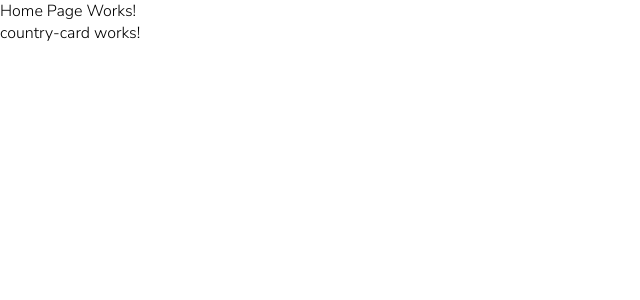
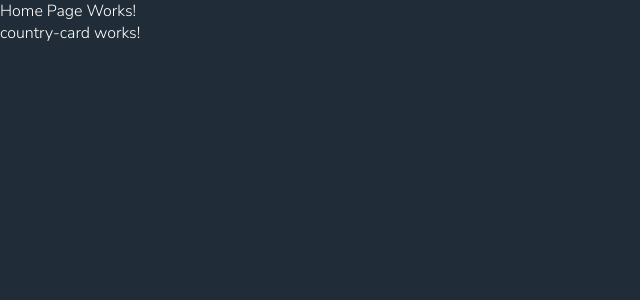
Before and after one commit to Breckles/rest-countries-api, an Angular app: page /home in a window 1280 px wide. Shown: the top 300 px of the page, without its empty margins (0-640 px from the left). Built offline with nearby package versions, Linux system fonts and the light colour scheme.

Commit message:
- defined color palette for app in css - added basic styling to app component

```diff
--- a/src/app/app.component.html
+++ b/src/app/app.component.html
@@ -1,4 +1,5 @@
-<div id="appComponentWrapper">
+<div id="appComponentWrapper"
+     class="dark-mode">
   <header></header>
   <main>
     <router-outlet></router-outlet>
--- a/src/app/app.component.scss
+++ b/src/app/app.component.scss
@@ -0,0 +1,20 @@
+#appComponentWrapper.dark-mode {
+  --app-background-color: hsl(207, 26%, 17%);
+  --card-background-color: hsl(209, 23%, 22%);
+  --input-background-color: hsl(209, 23%, 22%);
+  --text-color: hsl(0, 0%, 100%);
+}
+
+#appComponentWrapper.light-mode {
+  --app-background-color: hsl(0, 0%, 98%);
+  --card-background-color: hsl(0, 0%, 100%);
+  --input-background-color: hsl(0, 0%, 52%);
+  --text-color: hsl(200, 15%, 8%);
+}
+
+#appComponentWrapper {
+  height: 100%;
+
+  background-color: var(--app-background-color);
+  color: var(--text-color);
+}
--- a/src/styles.scss
+++ b/src/styles.scss
@@ -9,7 +9,6 @@
 html {
   height: 100%;
 
-  // Set document-wide 'rem' value
   font-size: 10px;
   font-family: 'Nunito Sans', sans-serif;
 }
```
